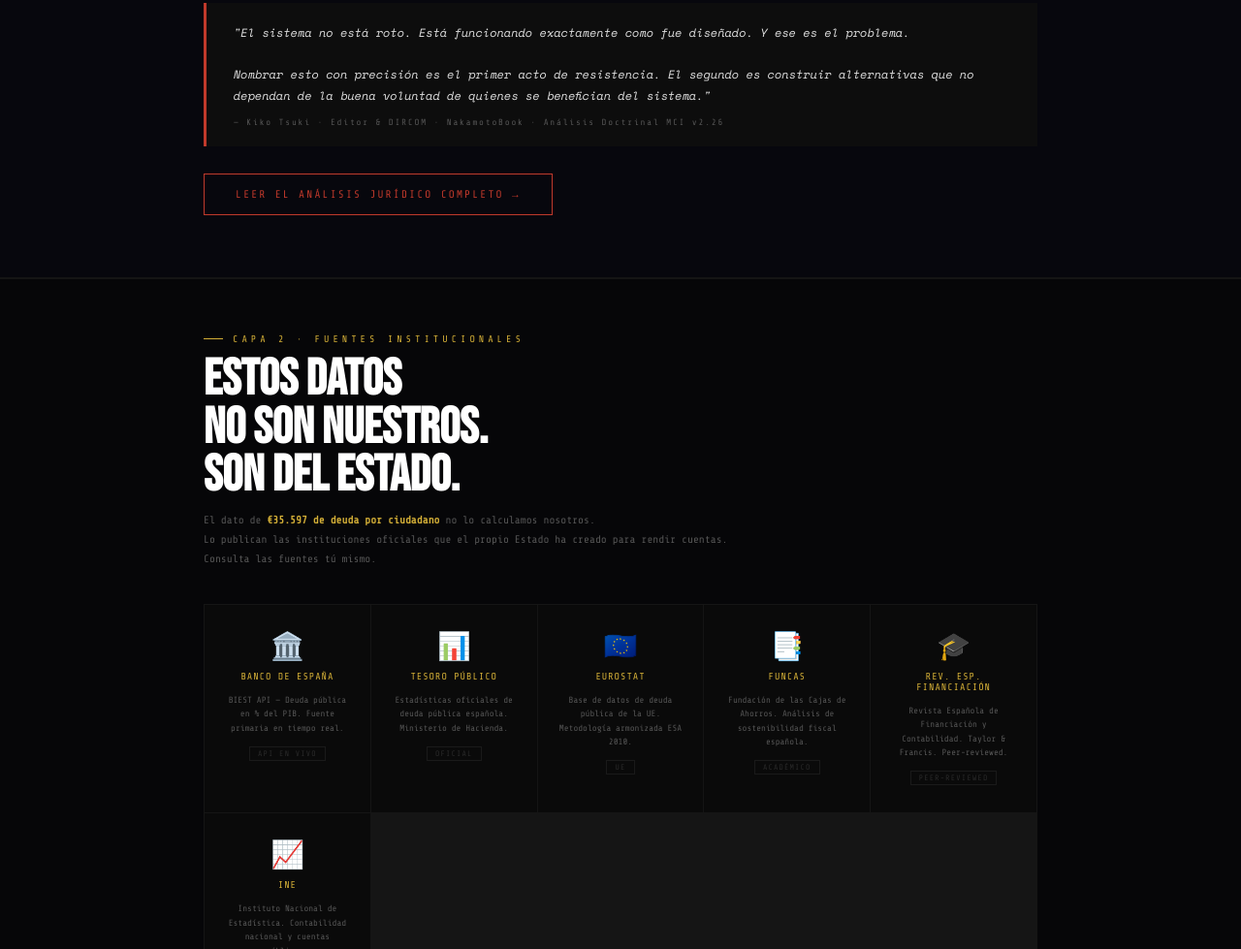
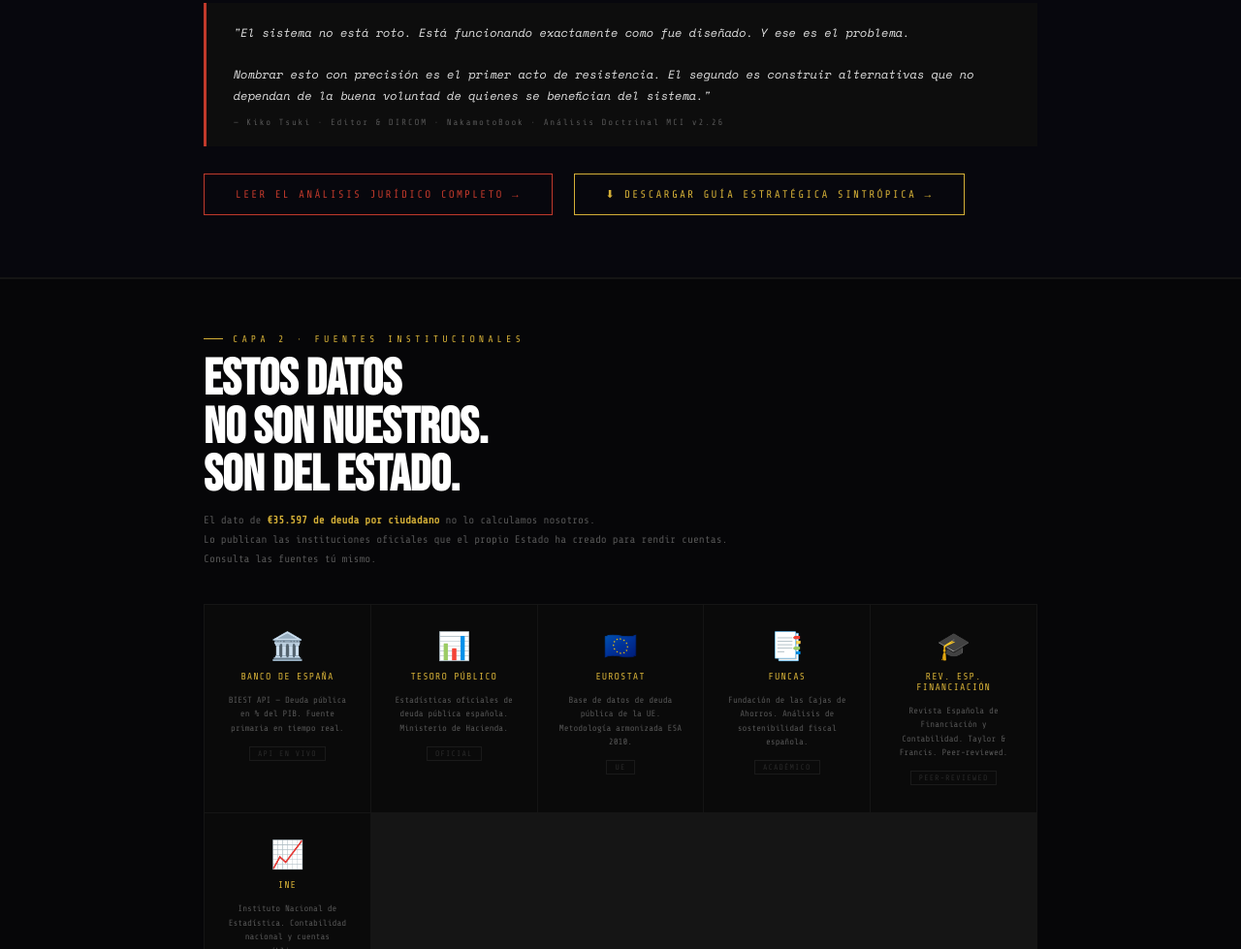
Before and after one commit to SatoshiNostr/SatoshiNostr.github.io, a plain HTML site: page index.html in a window 1280 px wide. Shown: the part 1696-2675 px from the top of the page at 97% size. Drawn offline with nearby package versions, Linux system fonts and the light colour scheme; no server answers.

Commit message:
feat: sintropic guide PDF download button on landing

```diff
--- a/index.html
+++ b/index.html
@@ -258,6 +258,7 @@
             <cite>— Kiko Tsuki · Editor & DIRCOM · NakamotoBook · Análisis Doctrinal MCI v2.26</cite>
         </div>
         <a href="/deuda" class="btn-legal">Leer el análisis jurídico completo →</a>
+        <a href="/guia_estrategica_sintropica.pdf" download class="btn-legal" style="margin-left:12px;border-color:#d4af37;color:#d4af37;">⬇ Descargar Guía Estratégica Sintrópica →</a>
     </div>
 </div>
 
```
